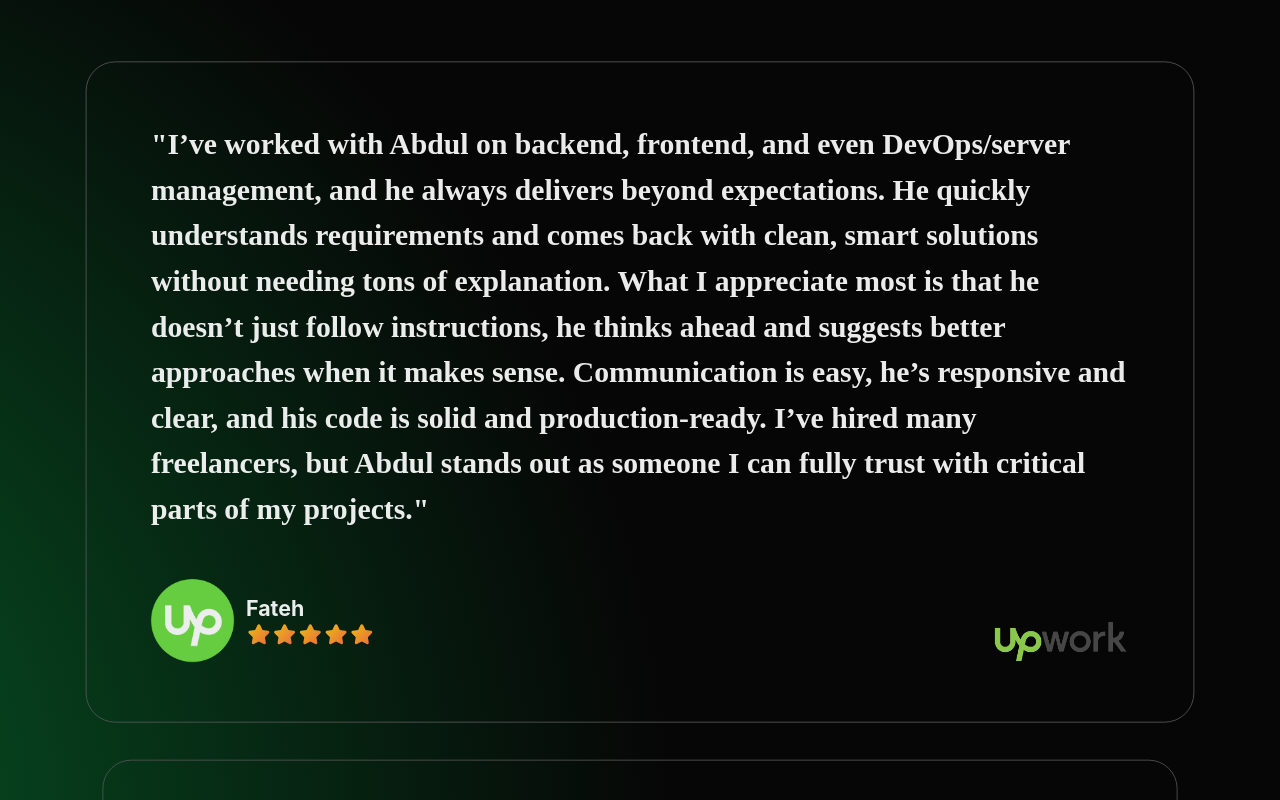
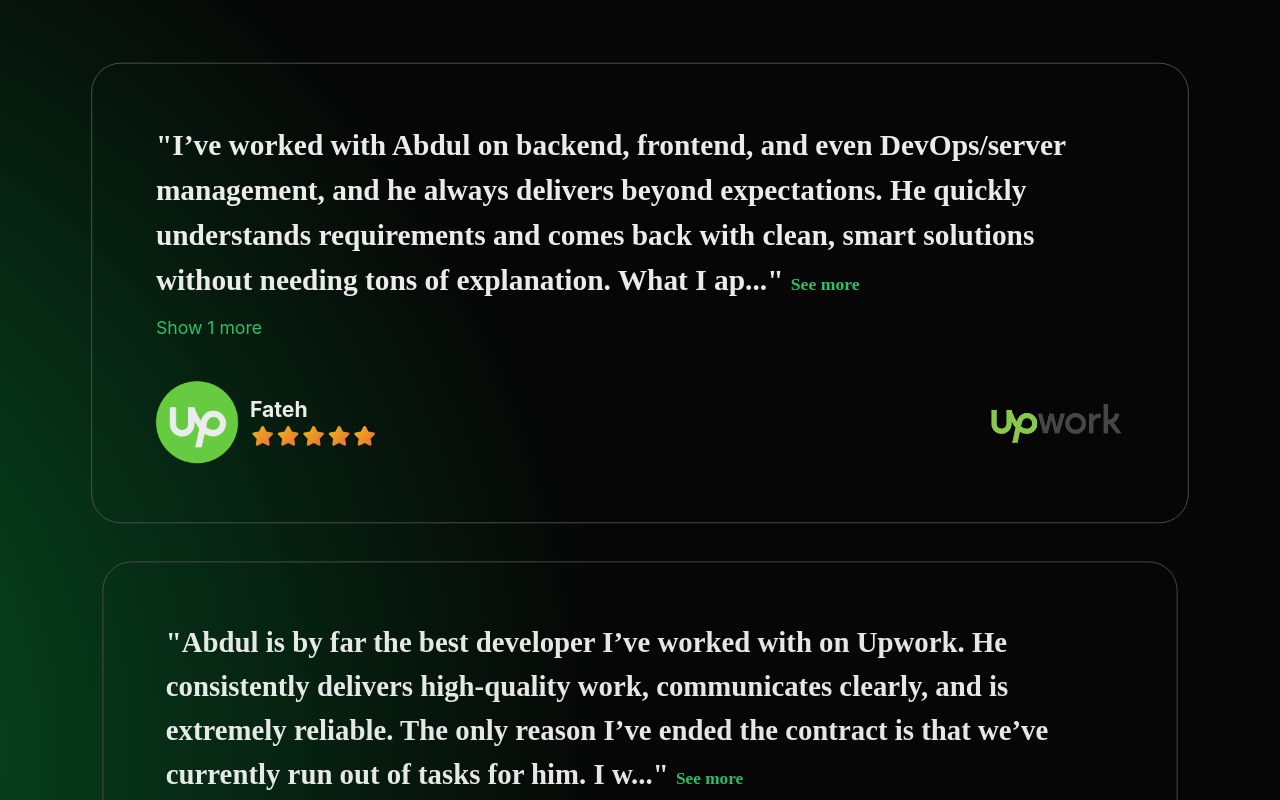
Before and after one commit to code-creeper/code-creeper.github.io, a Nuxt app: page / in a window 1280 px wide. Shown: the part 2500-3300 px from the top of the page. Built offline with nearby package versions, Linux system fonts and the light colour scheme.

Commit message:
add see more

```diff
--- a/components/Home/UpworkReviewCard.vue
+++ b/components/Home/UpworkReviewCard.vue
@@ -1,19 +1,42 @@
 <script setup lang="ts">
 import type {Review} from "~/data/reviews";
 
-defineProps<{
+const props = defineProps<{
   review: Review
 }>()
+
+const CHAR_LIMIT = 250;
+
+const showMore = ref(false);
+
+const comment = computed(() => {
+  return showMore.value
+      ? props.review.feedbacks?.[0]
+      : props.review.feedbacks?.[0]?.slice(0, CHAR_LIMIT) + '...';
+})
+
+const hasMore = props.review.feedbacks?.length > 1
+const moreCount = props.review.feedbacks?.length - 1
+
+const seeMoreToggle = (event : MouseEvent) => {
+  event.stopPropagation();
+  showMore.value = !showMore.value;
+}
+
 </script>
 
 <template>
   <NuxtLink class="upwork-review-card" target="_blank"
             :href="$config.public.upwork_profile_link">
     <h4 class="review">
-      "{{ review.feedbacks?.[0] }}"
+      "{{ comment }}" <span @click.stop.prevent="seeMoreToggle" class="text-[var(--primary-color)] text-lg">See {{ showMore ? "less" : "more" }}</span>
     </h4>
 
-    <div class="mt-8 md:mt-12 flex items-end justify-between">
+    <div class="mt-3" v-if="hasMore">
+      <p class="text-[var(--primary-color)] text-lg">Show {{moreCount}} more</p>
+    </div>
+
+    <div class="mt-6 md:mt-10 flex items-center justify-between">
       <div class="flex items-center gap-3">
         <img class="size-[64px] md:size-[84px]" src="@/assets/images/upwork.png" alt="Upwork">
 
```
